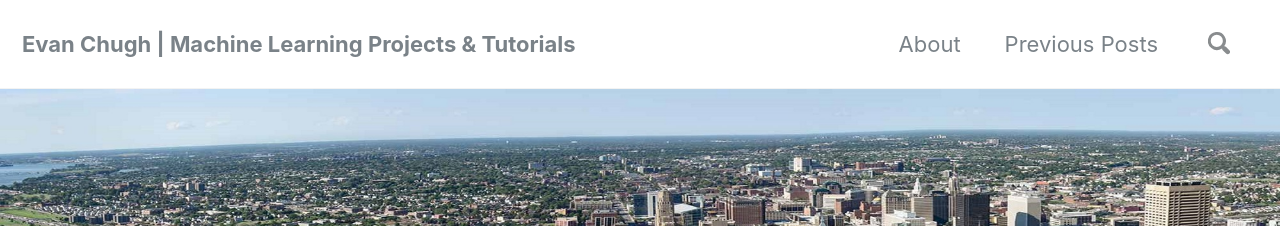
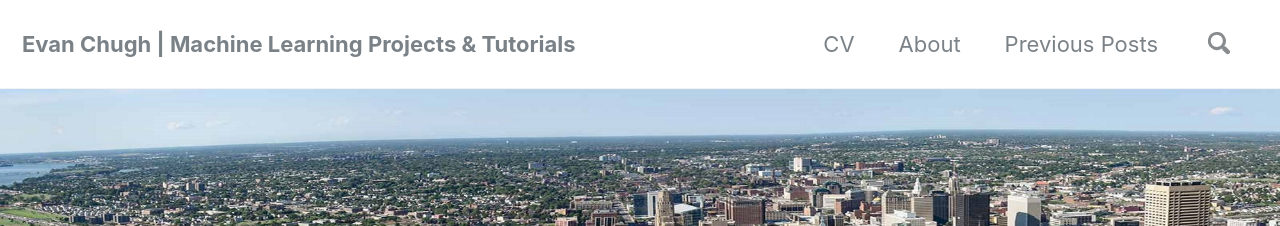
Before and after one commit to evanchugh/evanchugh.github.io, a Jekyll site: the page built from index.html, in a window 1280 px wide and 900 px high. Shown: the top 226 px of the window. Built offline with Jekyll 4.4.1, drawn with Linux system fonts in a browser that asks for light colours; nearby versions of some CDN libraries; the list of posts is cut into pages by our own code.

Commit message:
changed pdf and added cv tab

```diff
--- a/_data/navigation.yml
+++ b/_data/navigation.yml
@@ -1,5 +1,7 @@
 # main links
 main:
+  - title: "CV"
+    url: /assets/CV.pdf
   - title: "About"
     url: /about/
   - title: "Previous Posts"
```
Also changed, not shown: 1 other file.
